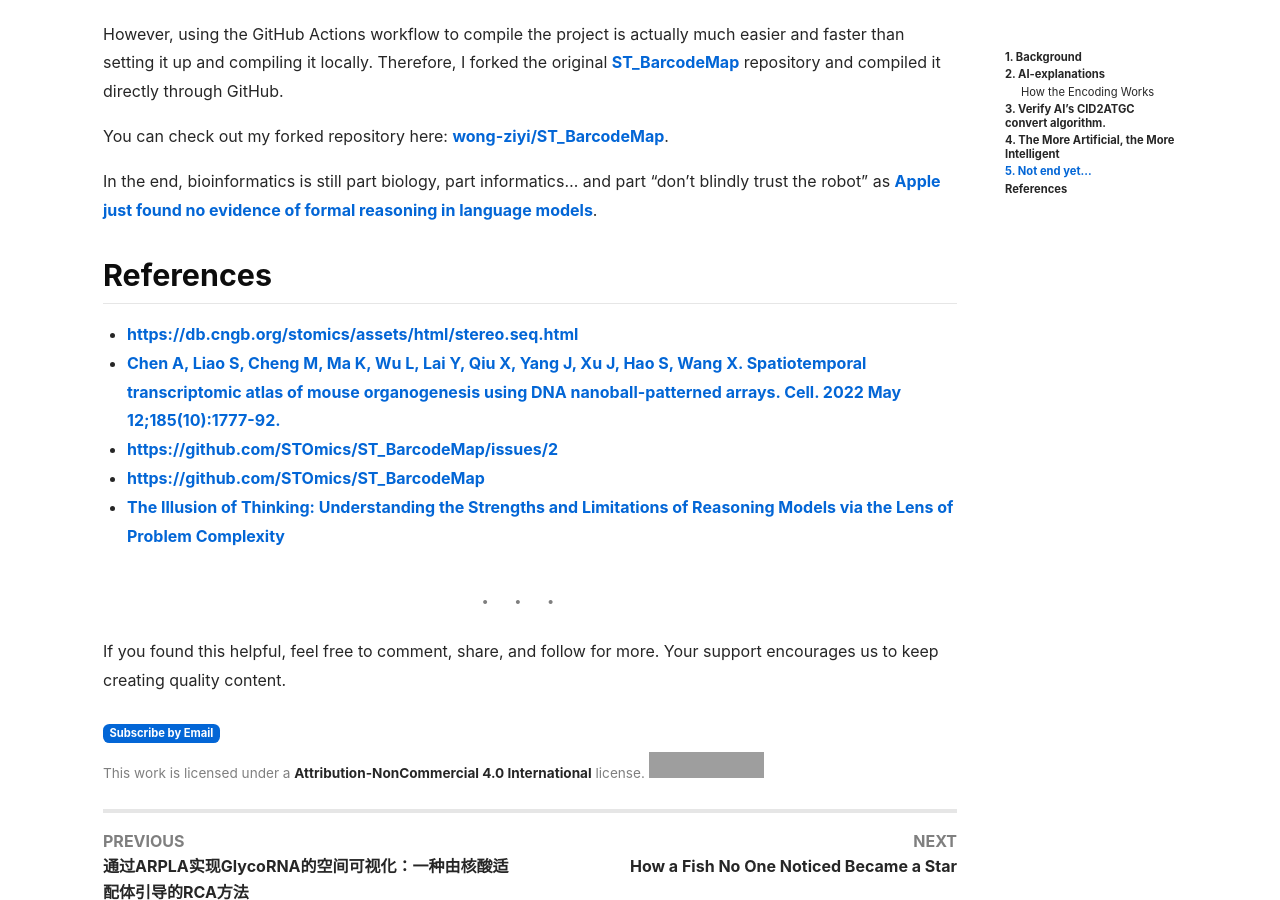
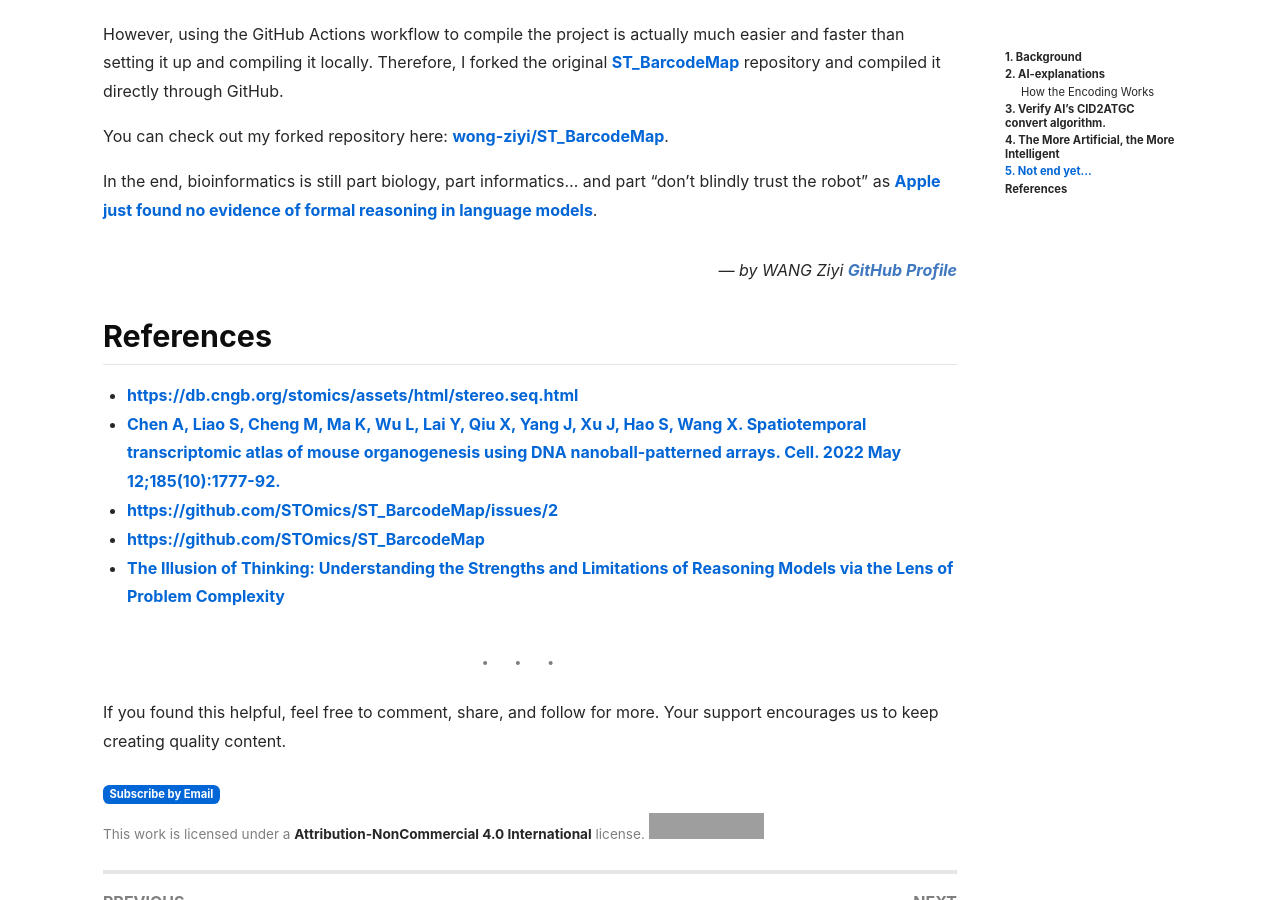
Before and after one commit to LabOnoM/LabOnoM.github.io, a Jekyll site: the page built from _posts/2025-06-08-how-to-encode-barcode-in-stereo-seq.md, in a window 1280 px wide and 900 px high, scrolled down 6980 px. Built offline with Jekyll 4.4.1, drawn with Linux system fonts in a browser that asks for light colours; nearby versions of some CDN libraries; comment, search, counter and statistics services are not loaded; grey boxes are pictures that could not be loaded.

Commit message:
Update 2025-06-08-how-to-encode-barcode-in-stereo-seq.md

```diff
--- a/_posts/2025-06-08-how-to-encode-barcode-in-stereo-seq.md
+++ b/_posts/2025-06-08-how-to-encode-barcode-in-stereo-seq.md
@@ -242,6 +242,10 @@ You can check out my forked repository here: [wong-ziyi/ST_BarcodeMap](https://g
 
 In the end, bioinformatics is still part biology, part informatics… and part "don’t blindly trust the robot" as [Apple just found no evidence of formal reasoning in language models]([https://x.com/omarsar0/status/1931333830985883888](https://x.com/Dentist_Wong/status/1931534804694208986)).
 
+<div style="text-align: right; font-style: italic; margin-top: 2em;">
+  — by WANG Ziyi <a href="https://github.com/wong-ziyi" target="_blank" style="color: #4078c0; text-decoration: none; font-weight: bold;">GitHub Profile</a>
+</div>
+
 ## References
  - [https://db.cngb.org/stomics/assets/html/stereo.seq.html](https://db.cngb.org/stomics/assets/html/stereo.seq.html)
  - [Chen A, Liao S, Cheng M, Ma K, Wu L, Lai Y, Qiu X, Yang J, Xu J, Hao S, Wang X. Spatiotemporal transcriptomic atlas of mouse organogenesis using DNA nanoball-patterned arrays. Cell. 2022 May 12;185(10):1777-92.](https://www.cell.com/cell/fulltext/S0092-8674(22)00399-3?dgcid=raven_jbs_etoc_email)
```
